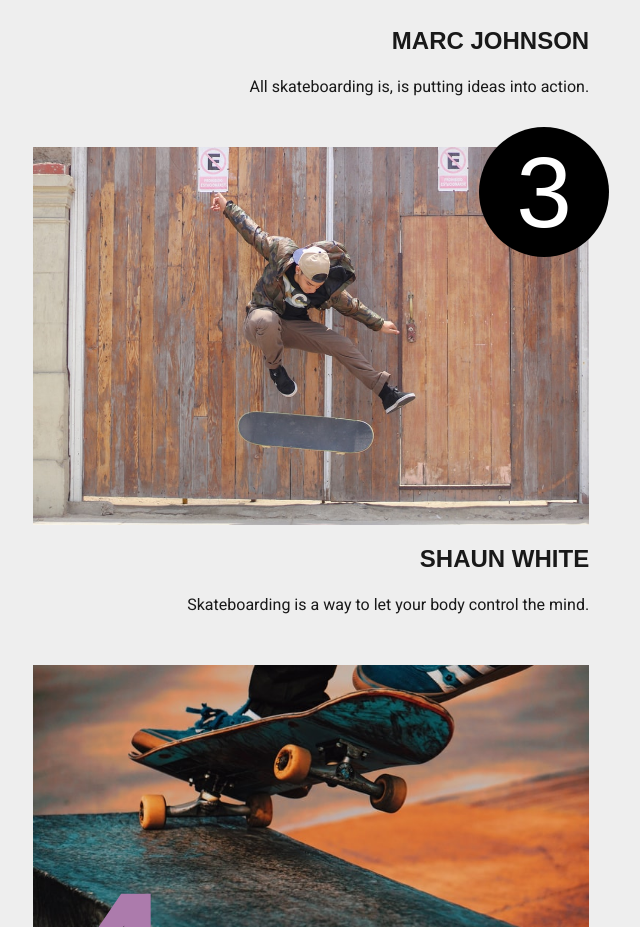
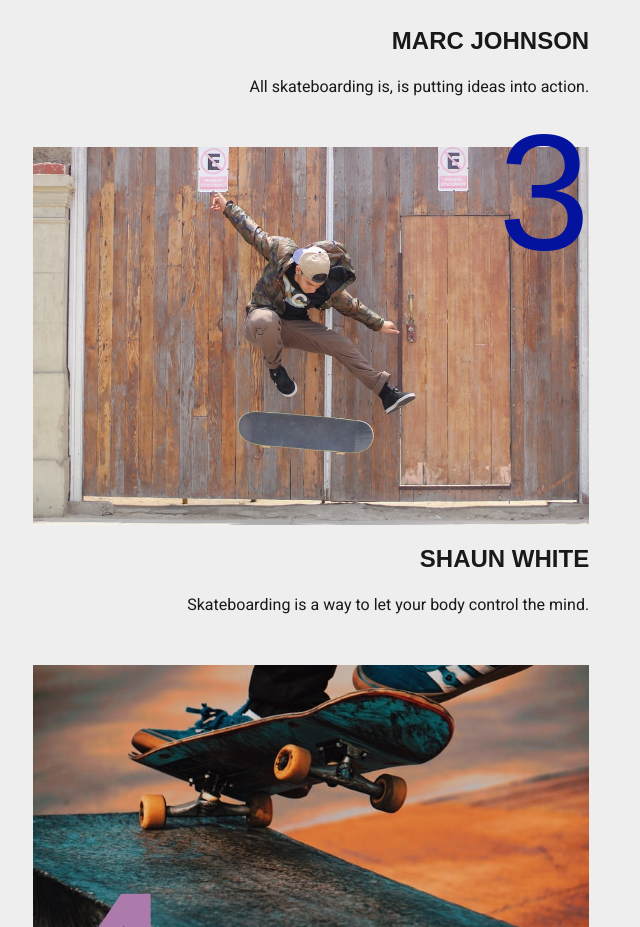
Before and after one commit to chrisclarkedev/Blog-CSS-Grid, a React (Create React App) app: page / in a window 1280 px wide. Shown: the part 1520-2447 px from the top of the page, without its empty margins (107-747 px from the left). Built offline with nearby package versions, Linux system fonts and the light colour scheme.

Commit message:
changes to number 3

```diff
--- a/src/App.css
+++ b/src/App.css
@@ -128,11 +128,9 @@ img{
 }
 
 .number-3, .number-6{
-  background: black;
-  border-radius: 130px;
-  color: white;
+  color: rgb(4, 19, 158);
   font-family: 'Fjalla One', sans-serif;
-  font-size: 100px;
+  font-size: 165px;
   height: 130px;
   line-height: 130px;
   position: absolute;
```
